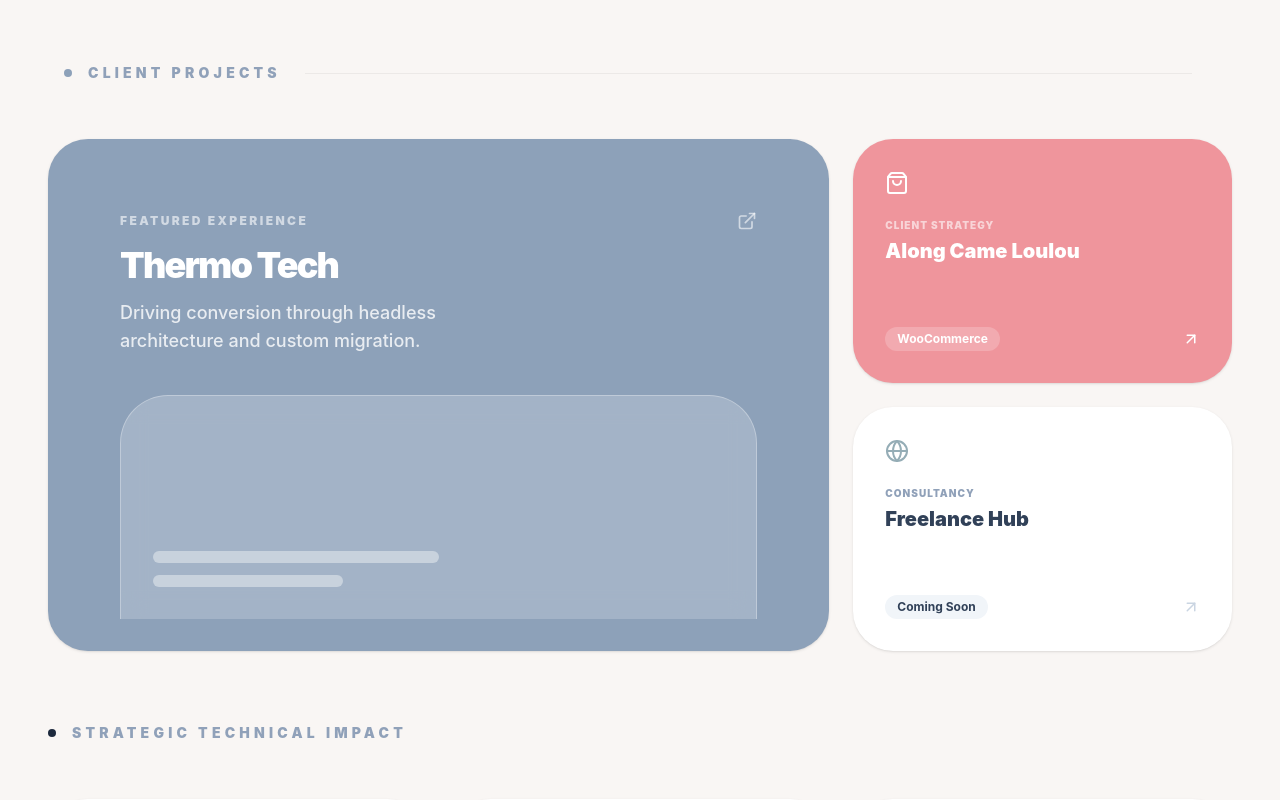
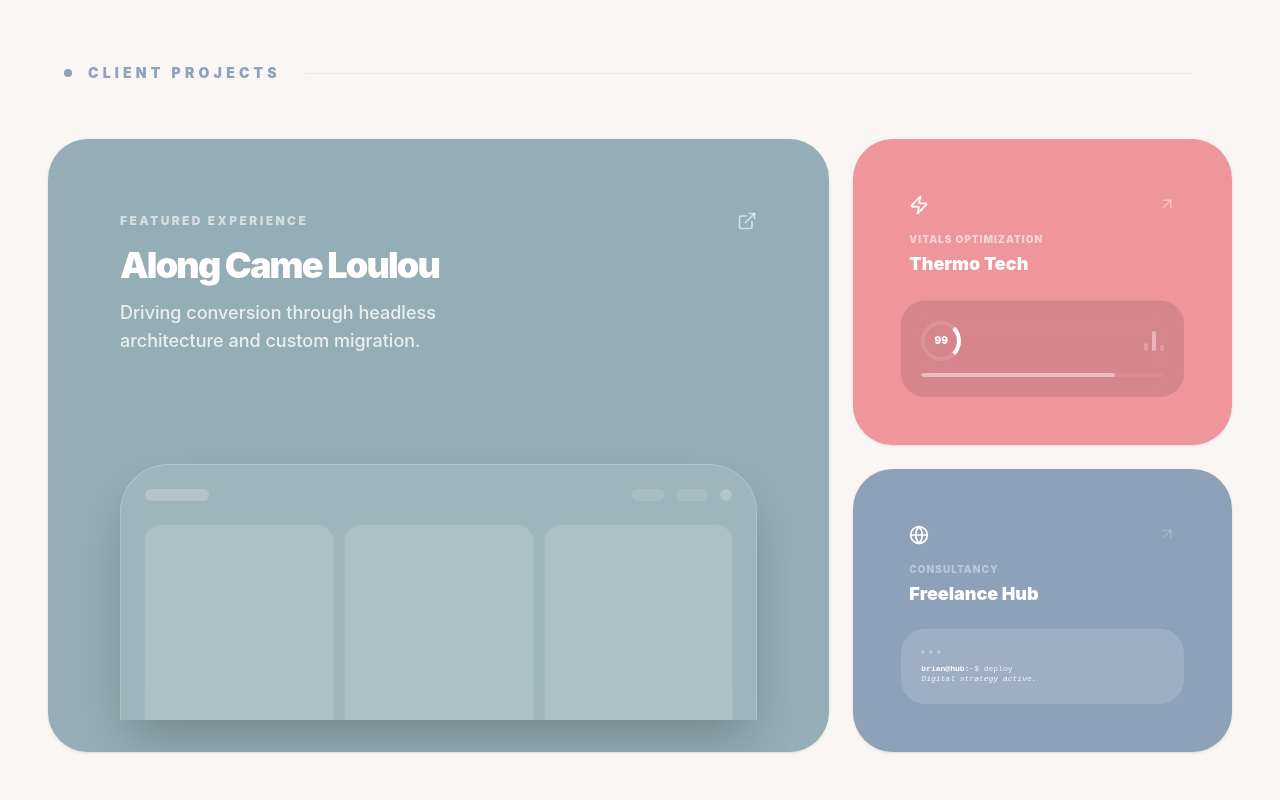
Before and after one commit to sadzebra/portfolio-web, a Next.js app: page / in a window 1280 px wide. Shown: the part 1760-2560 px from the top of the page. Built offline with nearby package versions, Linux system fonts and the light colour scheme.

Commit message:
Updated ui for client projects

```diff
--- a/src/components/PortfolioMain.tsx
+++ b/src/components/PortfolioMain.tsx
@@ -290,40 +290,83 @@ export default function App() {
           </div>
 
           {PORTFOLIO_DATA.caseStudies?.[0] && (
-            <BentoBox bgColor="bg-[#8DA1B9]" className="col-span-1 row-span-2 sm:col-span-2 lg:col-span-4 lg:row-span-2 p-0 flex flex-col border-none text-white cursor-pointer" onClick={() => openProjectModal(PORTFOLIO_DATA.caseStudies[0])}>
+            <BentoBox bgColor="bg-brand-teal" className="col-span-1 row-span-2 sm:col-span-2 lg:col-span-4 lg:row-span-2 p-0 flex flex-col border-none text-white cursor-pointer" onClick={() => openProjectModal(PORTFOLIO_DATA.caseStudies[0])}>
               <div className="p-10">
                 <div className="flex items-center justify-between mb-4"><span className="text-xs font-black uppercase tracking-[0.2em] text-white/60">Featured Experience</span><ExternalLink size={20} className="text-white/60" /></div>
                 <h4 className="text-4xl font-black mb-4 tracking-tighter leading-none">{PORTFOLIO_DATA.caseStudies[0].title}</h4>
-                <p className="text-white/80 text-lg font-medium max-w-sm">Driving conversion through headless architecture and custom migration.</p>
+                <p className="text-white/80 text-lg font-medium max-w-sm">{PORTFOLIO_DATA.caseStudies[0].shortDescription}</p>
               </div>
-              <div className="mt-auto px-10"><div className="h-56 w-full rounded-t-[3rem] bg-white/20 backdrop-blur-md border-x border-t border-white/30 p-8 flex flex-col justify-end"><div className="h-3 w-1/2 bg-white/40 rounded-full mb-3" /><div className="h-3 w-1/3 bg-white/40 rounded-full" /></div></div>
+              <div className="mt-auto px-10">
+                <div className="h-64 w-full rounded-t-[3rem] bg-white/10 backdrop-blur-md border-x border-t border-white/20 p-6 flex flex-col gap-4 overflow-hidden shadow-2xl">
+                  <div className="flex items-center justify-between">
+                    <div className="h-3 w-16 bg-white/20 rounded-full" />
+                    <div className="flex gap-3">
+                      <div className="h-3 w-8 bg-white/10 rounded-full" />
+                      <div className="h-3 w-8 bg-white/10 rounded-full" />
+                      <div className="h-3 w-3 bg-white/20 rounded-full" />
+                    </div>
+                  </div>
+
+                  <div className="grid grid-cols-3 gap-3 flex-1 pt-2">
+                    {[1, 2, 3].map(i => (
+                      <div key={i} className="flex flex-col gap-2">
+                        <div className="aspect-[4/5] w-full bg-white/15 rounded-2xl ring-1 ring-white/5" />
+                        <div className="h-1.5 w-full bg-white/20 rounded-full" />
+                        <div className="h-1.5 w-1/2 bg-white/10 rounded-full" />
+                      </div>
+                    ))}
+                  </div>
+                </div>
+              </div>
             </BentoBox>
           )}
 
           {PORTFOLIO_DATA.caseStudies?.[1] && (
-            <BentoBox bgColor="bg-[#EF959C]" className="col-span-1 sm:col-span-2 lg:col-span-2 border-none flex flex-col justify-between text-white" onClick={() => openProjectModal(PORTFOLIO_DATA.caseStudies[1])}>
-              <div>
-                <ShoppingBag size={24} className="mb-4" />
-                <span className="text-[10px] font-black uppercase tracking-widest opacity-60">Client Strategy</span>
-                <h5 className="text-xl font-black leading-tight mt-1">Along Came Loulou</h5>
+            <BentoBox bgColor="bg-[#EF959C]" className="col-span-1 sm:col-span-2 lg:col-span-2 border-none flex flex-col justify-between text-white group p-0" onClick={() => { setSelectedProject(PORTFOLIO_DATA.caseStudies[1]); setActiveModal('project'); }}>
+              <div className="p-6 relative">
+                <ArrowUpRight size={18} className="absolute top-6 right-6 text-white/40 group-hover:text-white transition-colors" />
+                <Zap size={20} className="mb-2.5" />
+                <span className="text-[10px] font-black uppercase tracking-widest opacity-60 leading-none">Vitals Optimization</span>
+                <h5 className="text-lg font-black leading-tight mt-1">Thermo Tech</h5>
               </div>
-              <div className="flex items-center justify-between mt-4">
-                <span className="text-xs font-bold py-1 px-3 bg-white/20 rounded-full">WooCommerce</span>
-                <ArrowUpRight size={18} />
+
+              {/* Performance Peek */}
+              <div className="bg-black/10 backdrop-blur-md p-5 border-t border-white/10 flex flex-col gap-3 mb-4 mx-4 rounded-3xl">
+                <div className="flex items-center justify-between">
+                  <div className="h-10 w-10 rounded-full border-4 border-white/10 border-r-white flex items-center justify-center text-[10px] font-black">99</div>
+                  <div className="flex gap-1 items-end">
+                    <div className="w-1 h-2 bg-white/20 rounded-full" />
+                    <div className="w-1 h-5 bg-white/40 rounded-full" />
+                    <div className="w-1 h-1.5 bg-white/20 rounded-full" />
+                  </div>
+                </div>
+                <div className="h-1 w-full bg-white/5 rounded-full overflow-hidden">
+                  <div className="h-full w-4/5 bg-white/40 rounded-full" />
+                </div>
               </div>
             </BentoBox>
           )}
 
           {PORTFOLIO_DATA.caseStudies?.[2] && (
-            <BentoBox bgColor="bg-white" className="col-span-1 sm:col-span-2 lg:col-span-2 border-none flex flex-col justify-between" onClick={() => openProjectModal(PORTFOLIO_DATA.caseStudies[2])}>
-              <div>
-                <Globe size={24} className="mb-4 text-[#95ADB6]" />
-                <span className="text-[10px] font-black uppercase tracking-widest text-slate-400">Consultancy</span>
-                <h5 className="text-xl font-black leading-tight mt-1">Freelance Hub</h5>
+            <BentoBox bgColor="bg-[#8DA1B9]" className="col-span-1 sm:col-span-2 lg:col-span-2 border-none flex flex-col justify-between text-white group p-0" onClick={() => { setSelectedProject(PORTFOLIO_DATA.caseStudies[2]); setActiveModal('project'); }}>
+              <div className="p-6 relative">
+                <ArrowUpRight size={18} className="absolute top-6 right-6 text-white/20 group-hover:text-white transition-colors" />
+                <Globe size={20} className="mb-2.5 text-white" />
+                <span className="text-[10px] font-black uppercase tracking-widest text-white/40 leading-none">Consultancy</span>
+                <h5 className="text-lg font-black leading-tight mt-1 text-white">Freelance Hub</h5>
               </div>
-              <div className="flex items-center justify-between mt-4">
-                <span className="text-xs font-bold py-1 px-3 bg-slate-100 rounded-full">Coming Soon</span>
-                <ArrowUpRight size={18} className="text-slate-300" />
+
+              {/* Glassy Terminal Peek adapted for Lavender Background */}
+              <div className="bg-white/15 backdrop-blur-md p-5 border-t border-white/5 flex flex-col gap-1.5 mb-4 mx-4 rounded-3xl">
+                <div className="flex gap-1 mb-1">
+                  <div className="w-1 h-1 rounded-full bg-white/30" />
+                  <div className="w-1 h-1 rounded-full bg-white/30" />
+                  <div className="w-1 h-1 rounded-full bg-white/30" />
+                </div>
+                <div className="font-mono text-[8px] text-white/80 leading-tight">
+                  <span className="text-white font-bold">brian@hub:</span>~$ deploy <br />
+                  <span className="text-slate-100 italic font-medium">Digital strategy active.</span>
+                </div>
               </div>
             </BentoBox>
           )}
--- a/src/data/portfolioData.js
+++ b/src/data/portfolioData.js
@@ -166,26 +166,63 @@ export const PORTFOLIO_DATA = {
 
   caseStudies: [
     {
+      id: "alongCameLoulou",
+      title: "Along Came Loulou",
+      type: "E-commerce & SEO Strategy",
+      description: "Engineered a centralized digital hub for a bespoke vintage clothing seller to establish brand independence and scale organic reach.\n\nThe Mission\nThe business was heavily reliant on third-party marketplaces (Vinted), resulting in high commission losses and limited brand control. The goal was to build a 'home base' for the business.\n\nThe Construction\nUtilizing a tailored WordPress and WooCommerce architecture, I implemented an optimized user experience using Blocksy and Elementor. The backend was fortified with MailPoet for automated CRM and WP Forms for custom client inquiries. \n\nGrowth Engine\nBeyond the build, I executed a technical SEO roadmap aimed at expanding the brand's reach. This included schema markup for clothing products and high-performance image optimization to ensure the high-resolution vintage catalogs remained performant on mobile devices.",
+      shortDescription: "Driving conversion through headless architecture and custom migration.",
+      icon: ShoppingBag,
+      color: "bg-[#EF959C]",
+      tags: ["WooCommerce", "WordPress", "SEO", "Client Hub"],
+      live: "https://alongcameloulou.com/",
+      repo: "#",
+      gallery: [{
+        type: 'icon',
+        icon: ShoppingBag
+      },
+      {
+        type: 'image',
+        url: 'loulou-preview.png'
+      }]
+    },
+    {
       id: "thermoTech",
       title: "Thermo Tech",
       type: "Headless E-commerce",
       description: "Architected a full headless migration for a scaling HVAC industry leader. \n\nThe Challenge\nThe existing legacy system suffered from significant performance bottlenecks and a rigid frontend that limited conversion growth. \n\nThe Solution\nSpearheaded a migration to a modern tech stack, decoupling the storefront from the backend logic. This allowed for sub-second page loads and a completely custom user journey tailored to technical HVAC buyers.\n\nKey Impact\n• Reduced Largest Contentful Paint (LCP) by over 60%.\n• Developed a custom Shopify-integrated component library.\n• Implemented an automated build pipeline for rapid feature deployment.",
-      icon: Zap, color: "bg-[#8DA1B9]", tags: ["Optimization", "React", "Shopify", "Performance"], live: "#", repo: "#", gallery: [{ type: 'icon', icon: Zap }, { type: 'image', url: 'thermotech-migration.png' }]
-    },
-    {
-      id: "alongCameLoulou",
-      title: "Along Came Loulou",
-      type: "E-commerce & SEO Strategy",
-      description: "Engineered a centralized digital hub for a bespoke vintage clothing seller to establish brand independence and scale organic reach.\n\nThe Mission\nThe business was heavily reliant on third-party marketplaces (Vinted), resulting in high commission losses and limited brand control. The goal was to build a 'home base' for the business.\n\nThe Construction\nUtilizing a tailored WordPress and WooCommerce architecture, I implemented an optimized user experience using Blocksy and Elementor. The backend was fortified with MailPoet for automated CRM and WP Forms for custom client inquiries. \n\nGrowth Engine\nBeyond the build, I executed a technical SEO roadmap aimed at expanding the brand's reach. This included schema markup for clothing products and high-performance image optimization to ensure the high-resolution vintage catalogs remained performant on mobile devices.",
-      icon: ShoppingBag, color: "bg-[#EF959C]", tags: ["WooCommerce", "WordPress", "SEO", "Client Hub"], live: "https://alongcameloulou.com/", repo: "#", gallery: [{ type: 'icon', icon: ShoppingBag }, { type: 'image', url: 'loulou-preview.png' }]
+      icon: Zap,
+      color: "bg-[#8DA1B9]",
+      tags: ["Optimization", "React", "Shopify", "Performance"],
+      live: "#",
+      repo: "#",
+      gallery: [{
+        type: 'icon',
+        icon: Zap
+      },
+      {
+        type: 'image',
+        url: '#'
+      }]
     },
     {
       id: "freelanceSite",
       title: "Freelance Hub",
       type: "Personal Brand Ecosystem",
       description: "A specialized platform designed to showcase full-stack capabilities and facilitate client onboarding for independent consultancy. Focuses on minimal bloat and high-conversion UX.",
-      icon: Globe, color: "bg-[#DBC7BE]", tags: ["React", "Personal Brand", "Consultancy"], live: "#", repo: "#"
-    }
+      icon: Globe,
+      color: "bg-[#CBB3BF]",
+      tags: ["React", "Personal Brand", "Consultancy"],
+      live: "#",
+      repo: "#",
+      gallery: [{
+        type: 'icon',
+        icon: Globe
+      },
+      {
+        type: 'image',
+        url: '#'
+      }]
+    },
   ],
 
 
```
